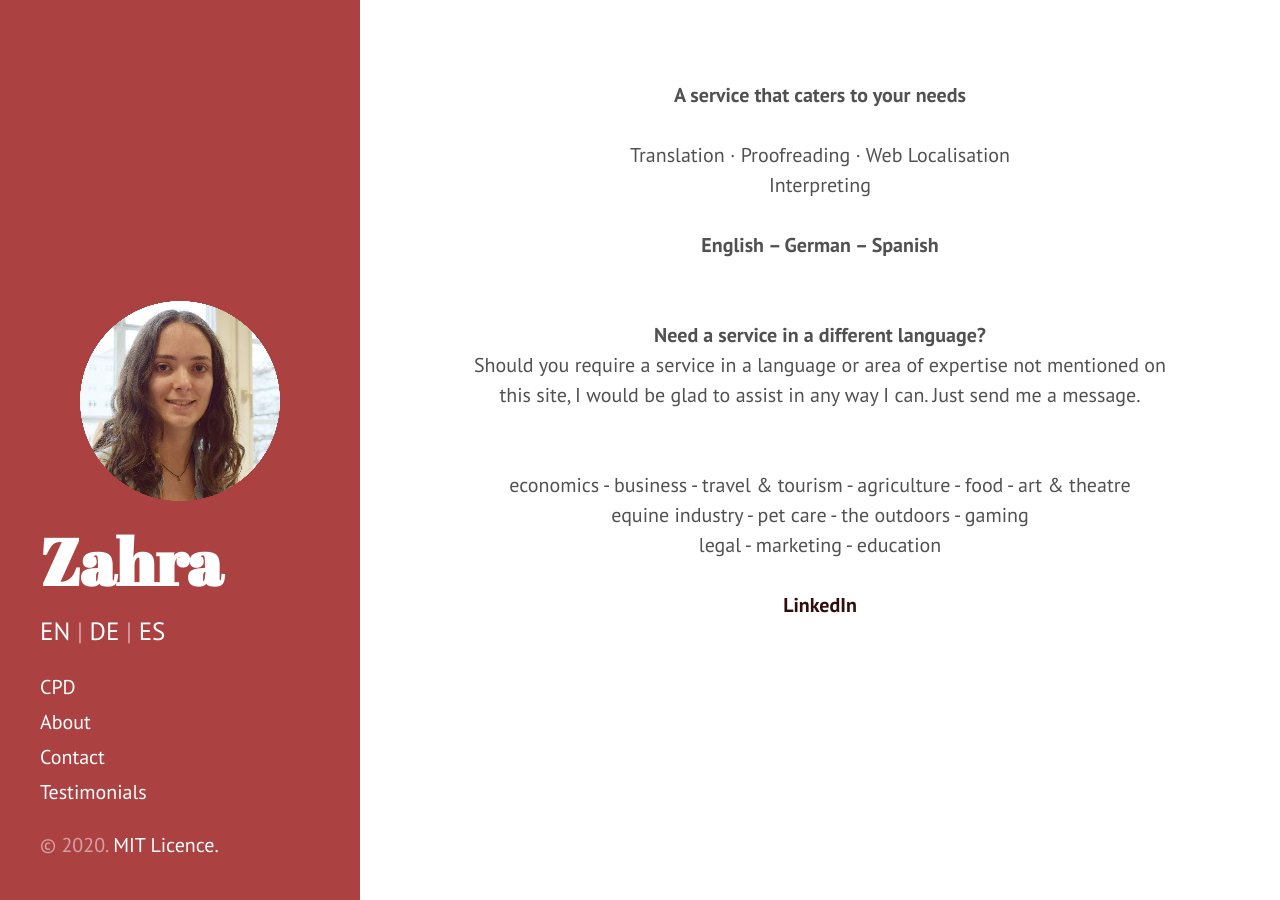
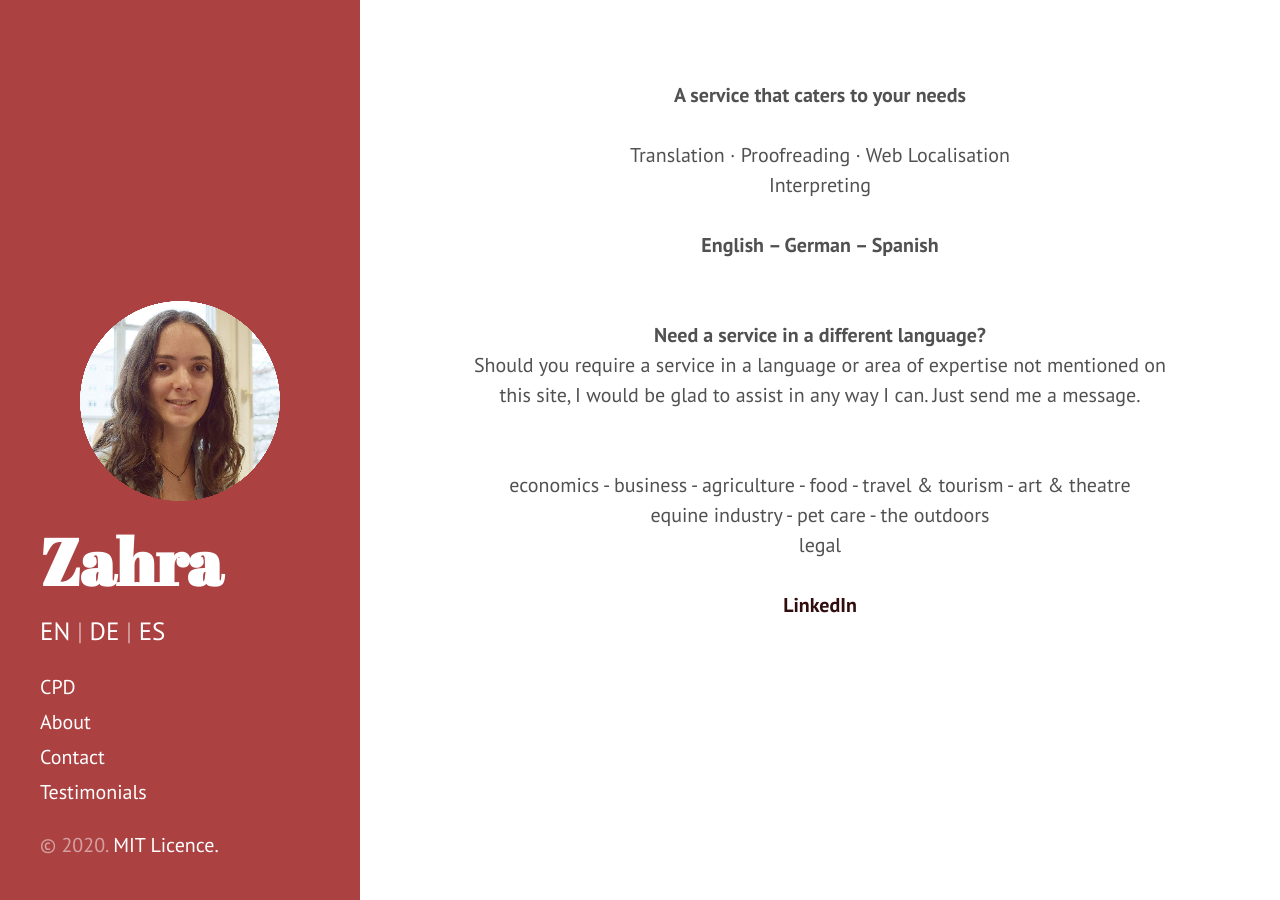
Before and after one commit to Zahra-Claire-Bahrani-Peacock/zahra-claire-bahrani-peacock.github.io, a Jekyll site: the page built from index.html, in a window 1280 px wide. Built offline with Jekyll 4.4.1, drawn with Linux system fonts in a browser that asks for light colours; the list of posts is cut into pages by our own code.

Commit message:
Update index.html

```diff
--- a/index.html
+++ b/index.html
@@ -15,8 +15,8 @@
 <div align="center">Should you require a service in a language or area of expertise not mentioned on this site, I would be glad to assist in any way I can. Just send me a message.</div>
 <br/>
 <br/>
-<div align="center">economics - business - travel & tourism - agriculture - food - art & theatre</div>
-<div align="center">equine industry - pet care - the outdoors - gaming</div>
-<div align="center">legal - marketing - education</div>
+<div align="center">economics - business - agriculture - food - travel & tourism - art & theatre</div>
+<div align="center">equine industry - pet care - the outdoors</div>
+<div align="center">legal</div>
 <br/>
 <div align="center"><a href="https://www.linkedin.com/in/zahra-claire-bahrani-peacock/" target="_blank"><b>LinkedIn</b></a>
```
